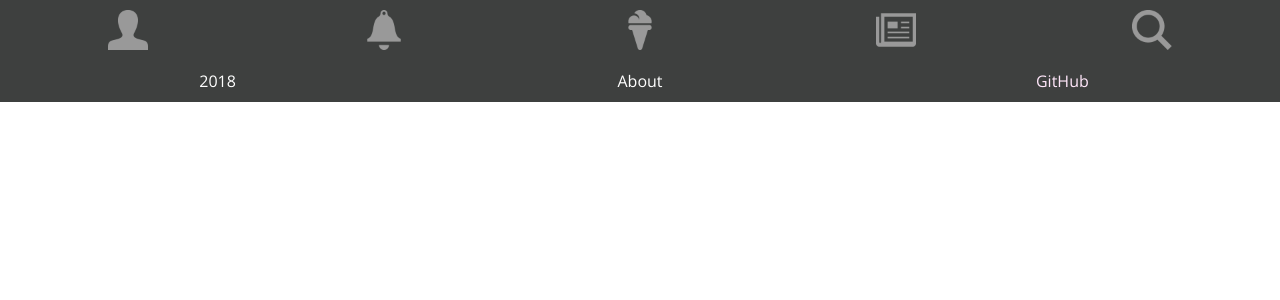
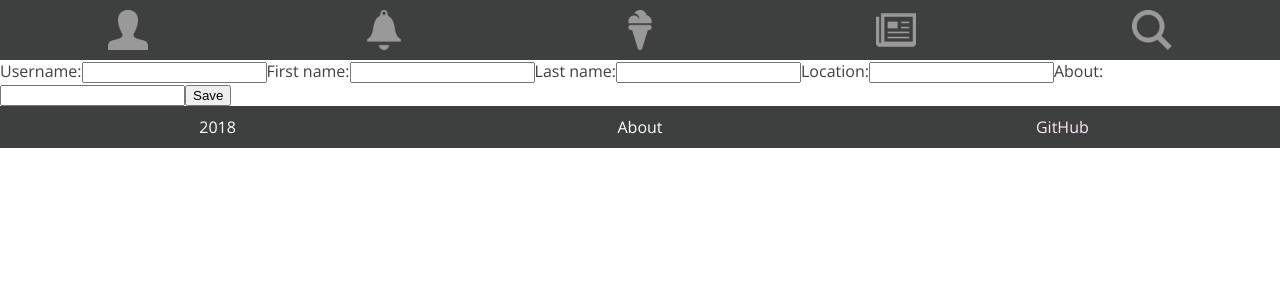
Before and after one commit to chingu-voyage4/Bears-Team-1, a React (Create React App) app: page /editprofile in a window 1280 px wide. Shown: the top 300 px of the page. Built offline with nearby package versions, Linux system fonts and the light colour scheme.

Commit message:
Added Edit Profile Component

```diff
--- a/src/Main.js
+++ b/src/Main.js
@@ -1,6 +1,7 @@
 import React from "react";
 import { Switch, Route } from "react-router-dom";
 import Profile from "./components/Profile";
+import EditProfile from "./components/EditProfile";
 import Feed from "./components/Feed";
 import Search from "./components/Search";
 import Notifications from "./components/Notifications";
@@ -10,6 +11,7 @@ const Main = () => (
   <main>
     <Switch>
       <Route exact path="/" component={Profile} />
+      <Route exact path="/editprofile" component={EditProfile} />
       <Route path="/feed" component={Feed} />
       <Route path="/search" component={Search} />
       <Route path="/notifications" component={Notifications} />
--- /dev/null
+++ b/src/components/EditProfile.js
@@ -0,0 +1,101 @@
+import React, { Component } from "react";
+
+class EditProfile extends Component {
+  constructor(props) {
+    super(props);
+    this.state = {
+      username: "",
+      firstname: "",
+      lastname: "",
+      location: "",
+      about: ""
+    };
+    this.handleInputChange = this.handleInputChange.bind(this);
+    this.handleSubmit = this.handleSubmit.bind(this);
+  }
+
+  handleInputChange(event) {
+    const target = event.target;
+    const value = target.value;
+    const name = target.name;
+
+    this.setState({
+      [name]: value
+    });
+  }
+
+  handleSubmit(event) {
+    event.preventDefault();
+    console.log("Profile saved", this.state.username);
+  }
+
+  render() {
+    return (
+      <div className="container">
+        <form onSubmit={this.handleSubmit}>
+          <label>
+            Username:
+            <input
+              name="username"
+              type="text"
+              value={this.state.username}
+              onChange={this.handleInputChange}
+              maxLength="50"
+              required
+            />
+          </label>
+
+          <label>
+            First name:
+            <input
+              name="firstname"
+              type="text"
+              value={this.state.firstname}
+              onChange={this.handleInputChange}
+              maxLength="50"
+              required
+            />
+          </label>
+
+          <label>
+            Last name:
+            <input
+              name="lastname"
+              type="text"
+              value={this.state.lastname}
+              onChange={this.handleInputChange}
+              maxLength="50"
+              required
+            />
+          </label>
+
+          <label>
+            Location:
+            <input
+              name="location"
+              type="text"
+              value={this.state.location}
+              onChange={this.handleInputChange}
+              maxLength="50"
+            />
+          </label>
+
+          <label>
+            About:
+            <input
+              name="about"
+              type="text"
+              value={this.state.about}
+              onChange={this.handleInputChange}
+              maxLength="200"
+            />
+          </label>
+
+          <input type="submit" value="Save" />
+        </form>
+      </div>
+    );
+  }
+}
+
+export default EditProfile;
--- a/src/components/Profile.js
+++ b/src/components/Profile.js
@@ -1,4 +1,5 @@
 import React, { Component } from "react";
+import { Link } from "react-router-dom";
 import Feed from "./Feed";
 
 class Profile extends Component {
@@ -9,10 +10,11 @@ class Profile extends Component {
           <div className="profile--background" />
           <div>
             <a className="profile--avatar" />
-            <button className="profile--button--edit-profile">
-              Edit profile
-            </button>
-
+            <Link to="editprofile">
+              <button className="profile--button--edit-profile">
+                Edit profile
+              </button>
+            </Link>
             <div className="profile--container--bottom-half">
               <div className="profile--name">Real Name</div>
               <div className="profile--username">@username</div>
```
